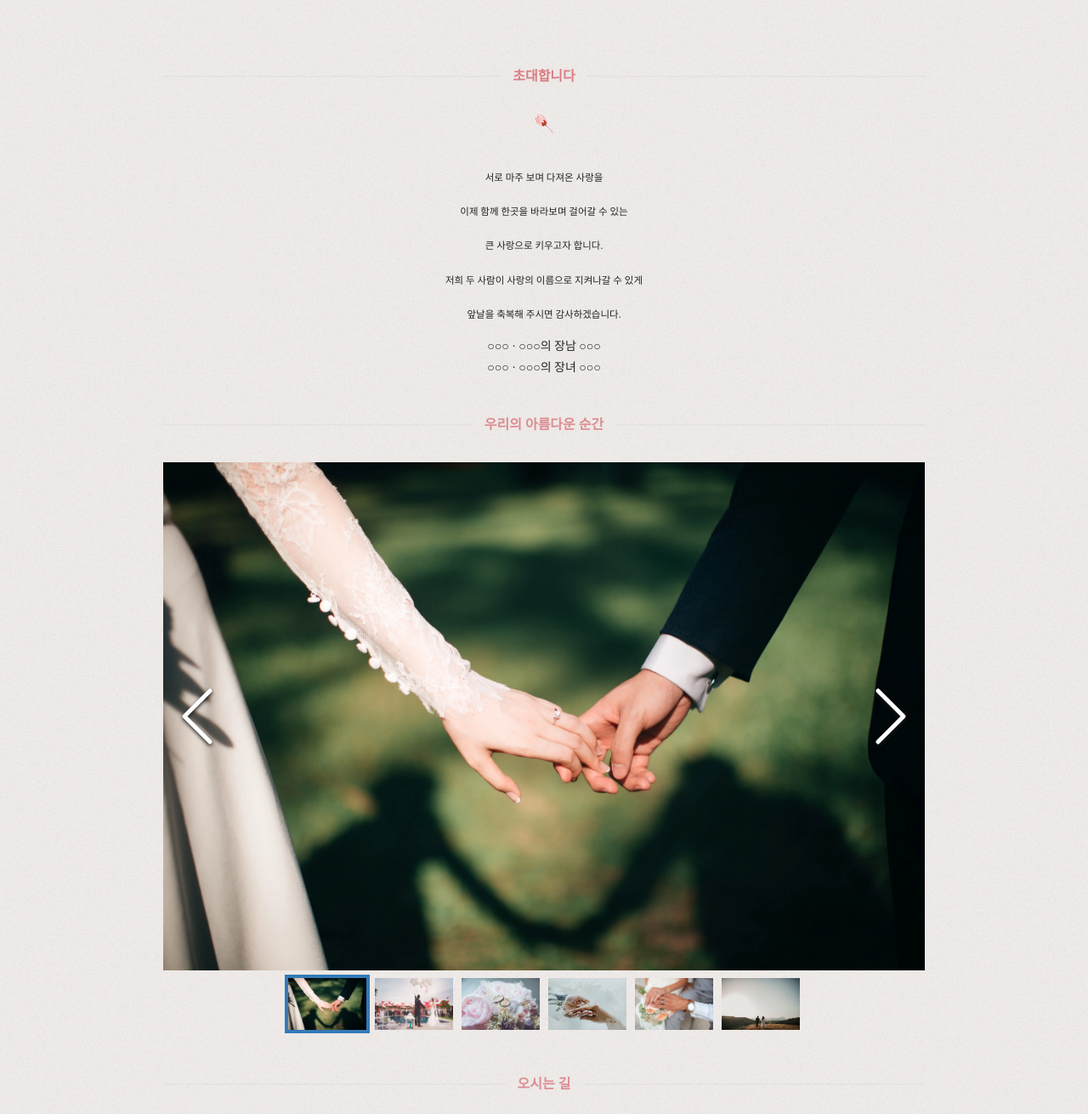
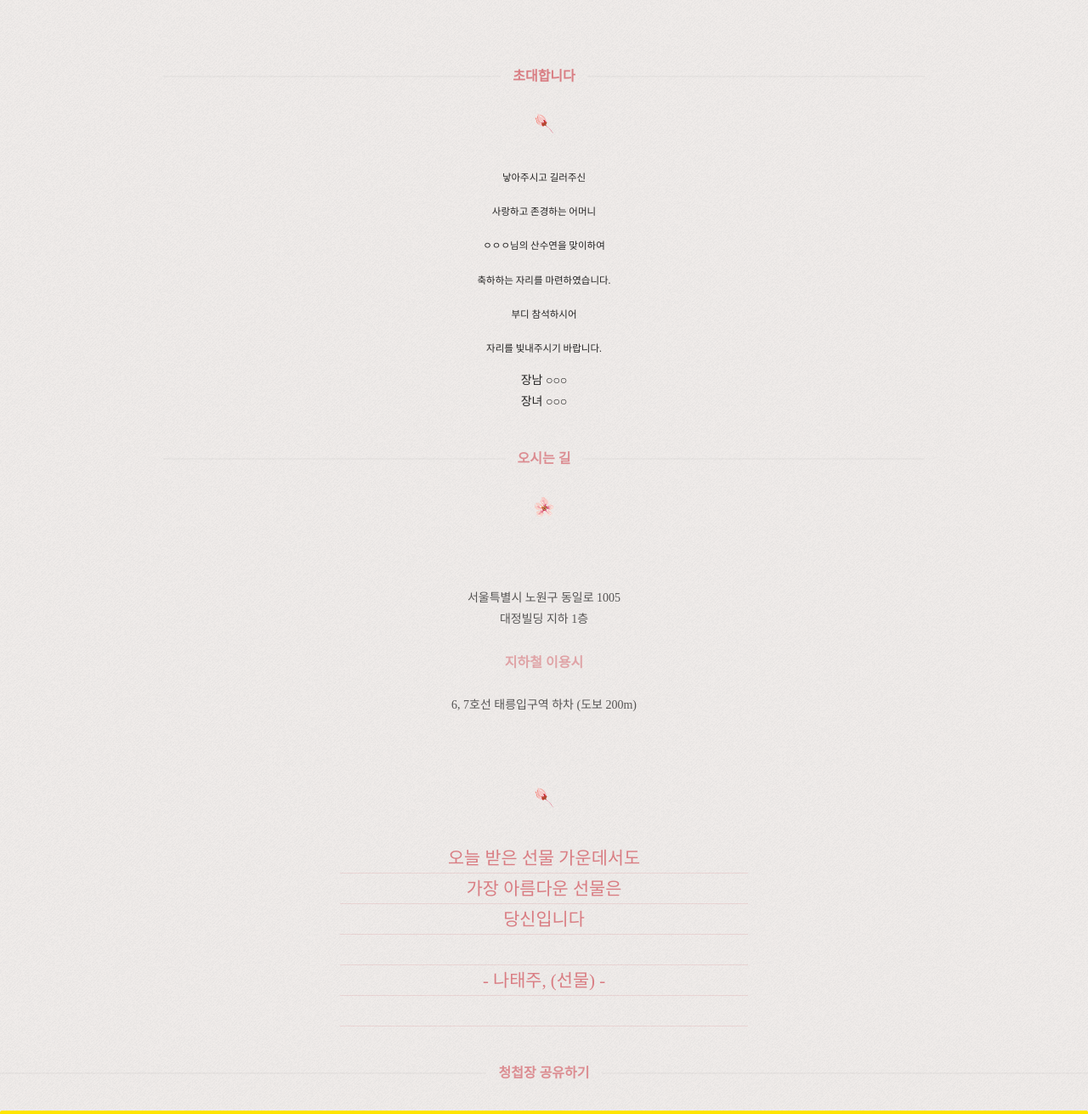
Before and after one commit to HYG78987890/invitation, a Gatsby site: page / in a window 1280 px wide. Shown: the part 662-1973 px from the top of the page at 85% size. Built offline with nearby package versions, Linux system fonts and the light colour scheme; Gatsby itself is replaced by a stand-in of ours; a web font is replaced by a local one.

Commit message:
섹션 숨김 및 수정사항 반영

```diff
--- a/config.js
+++ b/config.js
@@ -4,7 +4,7 @@ export const KAKAOTALK_SHARE_IMAGE =
   "https://cdn.pixabay.com/photo/2014/11/13/17/04/heart-529607_960_720.jpg";
 
 export const WEDDING_DATE = "2026년 01월 17일, 토요일 오후 1시 00분";
-export const WEDDING_LOCATION = "○○○웨딩, ○층 ○○홀";
+export const WEDDING_LOCATION = "경회루, 서울특별시 노원구 동일로 1005";
 
 export const GROOM_NAME = "○○○";
 export const GROOM_ACCOUNT_NUMBER = "○○은행 ***-***-******";
--- a/src/components/gallery.jsx
+++ b/src/components/gallery.jsx
@@ -56,7 +56,7 @@ const Gallery = () => {
   return (
     <Wrapper>
       <Divider style={{ marginTop: 0, marginBottom: 32 }} plain>
-        <Title>우리의 아름다운 순간</Title>
+        <Title>산수연에 초대합니다</Title>
       </Divider>
       <ImageGallery
         showPlayButton={false}
--- a/src/components/greeting.jsx
+++ b/src/components/greeting.jsx
@@ -59,24 +59,27 @@ const Greeting = () => {
       </Divider>
       <Image data-aos="fade-up" src={Flower} />
       <Content data-aos="fade-up">
-        서로 마주 보며 다져온 사랑을
+        낳아주시고 길러주신
         <br />
         <br />
-        이제 함께 한곳을 바라보며 걸어갈 수 있는
+        사랑하고 존경하는 어머니
         <br />
         <br />
-        큰 사랑으로 키우고자 합니다.
+        ㅇㅇㅇ님의 산수연을 맞이하여
         <br />
         <br />
-        저희 두 사람이 사랑의 이름으로 지켜나갈 수 있게
+        축하하는 자리를 마련하였습니다.
         <br />
         <br />
-        앞날을 축복해 주시면 감사하겠습니다.
+        부디 참석하시어
+        <br />
+        <br />
+        자리를 빛내주시기 바랍니다.
       </Content>
       <GroomBride data-aos="fade-up">
-        {GROOM_FATHER_NAME} · {GROOM_MOTHER_NAME}의 장남 {GROOM_NAME}
+        장남 {GROOM_FATHER_NAME}
         <br />
-        {BRIDE_FATHER_NAME} · {BRIDE_MOTHER_NAME}의 장녀 {BRIDE_NAME}
+        장녀 {BRIDE_FATHER_NAME}
       </GroomBride>
     </Wrapper>
   );
--- a/src/components/location.jsx
+++ b/src/components/location.jsx
@@ -103,23 +103,15 @@ const Location = () => {
         className="root_daum_roughmap root_daum_roughmap_landing"
       ></Map>
       <Content>
-        대구 수성구 두산동 888-2번지
+        서울특별시 노원구 동일로 1005
         <br />
-        호텔수성 수성스퀘어 3층 피오니홀
-        <br />
-        <br />
-        <Title>버스 이용시</Title>
-        <br />
-        <br />
-        410-1, 401 호텔수성 앞 하차
-        <br />
-        수성1-1, 수성3-1, 814 TBC방송국 앞 하차
+        대정빌딩 지하 1층
         <br />
         <br />
         <Title>지하철 이용시</Title>
         <br />
         <br />
-        3호선 수성못역 하차 (도보 10분)
+        6, 7호선 태릉입구역 하차 (도보 200m)
       </Content>
     </Wrapper>
   );
--- a/src/components/quote.jsx
+++ b/src/components/quote.jsx
@@ -39,14 +39,14 @@ const Quote = () => {
     <Wrapper>
       <Image src={Flower} data-aos="fade-up" />
       <Content data-aos="fade-up">
-        장담하건대. 세상이 다 겨울이어도
+        오늘 받은 선물 가운데서도
         <br />
-        우리 사랑은 늘봄처럼 따뜻하고
+        가장 아름다운 선물은
         <br />
-        간혹, 여름처럼 뜨거울 겁니다
+        당신입니다
         <br />
         <br />
-        - 이수동, (사랑가) -
+        - 나태주, (선물) -
         <br />
         <br />
       </Content>
--- a/src/components/title.jsx
+++ b/src/components/title.jsx
@@ -53,9 +53,10 @@ const Title = () => {
   return (
     <Layout>
       <TitleWrapper>
-        <WeddingInvitation>WEDDING INVITATION</WeddingInvitation>
+        <WeddingInvitation>초대합니다</WeddingInvitation>
         <GroomBride>
-          {GROOM_NAME} &#38; {BRIDE_NAME}
+          {/* {GROOM_NAME} &#38; {BRIDE_NAME} */}
+          {BRIDE_NAME}
         </GroomBride>
         <Schedule>
           {WEDDING_DATE}
--- a/src/pages/index.js
+++ b/src/pages/index.js
@@ -51,10 +51,10 @@ const IndexPage = () => {
       </audio>
       <Title />
       <Greeting />
-      <Gallery />
+      {/* <Gallery /> */}
       <Location />
       <Quote />
-      <CongratulatoryMoney />
+      {/* <CongratulatoryMoney /> */}
       <Share />
       <Footer
         style={{
```
